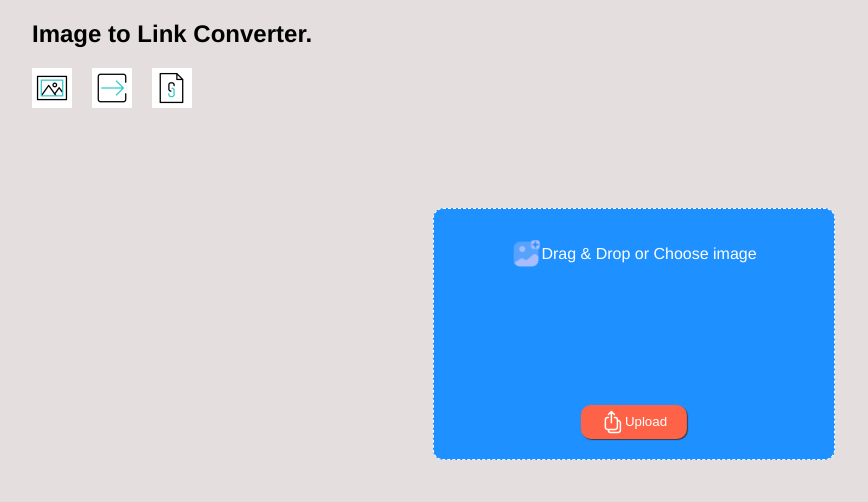
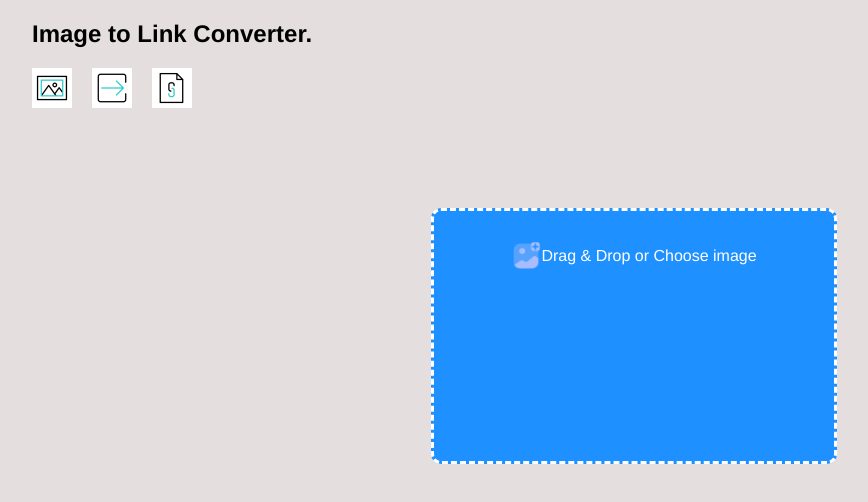
Before and after one commit to Ghasty003/file-to-link, a Vue app in the folder frontend/: page / in a window 1280 px wide. Shown: the top 502 px of the page, without its empty margins (6-874 px from the left). Built offline with nearby package versions, Linux system fonts and the light colour scheme.

Commit message:
added upload file  function via D-N-D

```diff
--- a/frontend/src/components/ImageForm.vue
+++ b/frontend/src/components/ImageForm.vue
@@ -1,9 +1,9 @@
 <template>
   <div>
-    <form @submit.prevent="handleSubmit">
+    <form ref="form" @submit.prevent="handleSubmit">
       <label for="file">
         <img src="../assets/addAvatar.png" />
-        <p>Drag & Drop or Choose image</p>
+        <p><span>Drag & Drop or</span> Choose image</p>
       </label>
 
       <input v-show="false" type="file" id="file" @change="handleChange" />
@@ -12,7 +12,7 @@
 
       <img class="preview" v-show="showImage" :src="image" alt="">
 
-      <button>
+      <button v-show="image">
         <svg xmlns="http://www.w3.org/2000/svg" fill="none" viewBox="0 0 24 24" stroke-width="1.5" stroke="currentColor">
           <path stroke-linecap="round" stroke-linejoin="round" d="M7.5 7.5h-.75A2.25 2.25 0 004.5 9.75v7.5a2.25 2.25 0 002.25 2.25h7.5a2.25 2.25 0 002.25-2.25v-7.5a2.25 2.25 0 00-2.25-2.25h-.75m0-3l-3-3m0 0l-3 3m3-3v11.25m6-2.25h.75a2.25 2.25 0 012.25 2.25v7.5a2.25 2.25 0 01-2.25 2.25h-7.5a2.25 2.25 0 01-2.25-2.25v-.75" />
         </svg>
@@ -28,7 +28,7 @@
 </template>
 
 <script lang="ts">
-import { defineComponent, ref } from 'vue';
+import { defineComponent, onMounted, ref } from 'vue';
 
 export default defineComponent({
   name: 'ImageForm',
@@ -37,6 +37,7 @@ export default defineComponent({
     const image = ref<string>("");
     const error = ref("");
     const showImage = ref(false);
+    const form = ref<HTMLFormElement>(null!);
 
     const host = location.href + "image/";
     const urlId = String(Math.floor(Math.random() * 10000000));
@@ -92,6 +93,27 @@ export default defineComponent({
       })
     }
 
+    document.addEventListener("dragover", (e) => {
+      e.preventDefault();
+    });
+
+    document.addEventListener("drop", (e) => {
+      e.preventDefault();
+    });
+
+    onMounted(() => {
+      form.value.addEventListener("dragover", (e) => {
+        e.preventDefault();
+      });
+
+      form.value.addEventListener("drop", async (e) => {
+        e.preventDefault();
+
+        const base64 = await convertToBase64(e.dataTransfer.files[0]) as string;
+        image.value = base64;
+        console.log(image.value);
+      });
+    });
 
     return {
       image,
@@ -100,7 +122,8 @@ export default defineComponent({
       link,
       urlId,
       error,
-      showImage
+      showImage,
+      form
     }
   }
 });
@@ -117,7 +140,7 @@ form {
   left: 50%;
   transform: translate(-50%, 100px);
   color: white;
-  border: 1px dashed white;
+  border: 3px dashed white;
 
   label {
     display: flex;
@@ -168,7 +191,7 @@ form {
     }
   }
 
-  span {
+  > span {
     color: crimson;
     text-align: center;
     display: flex;
```
